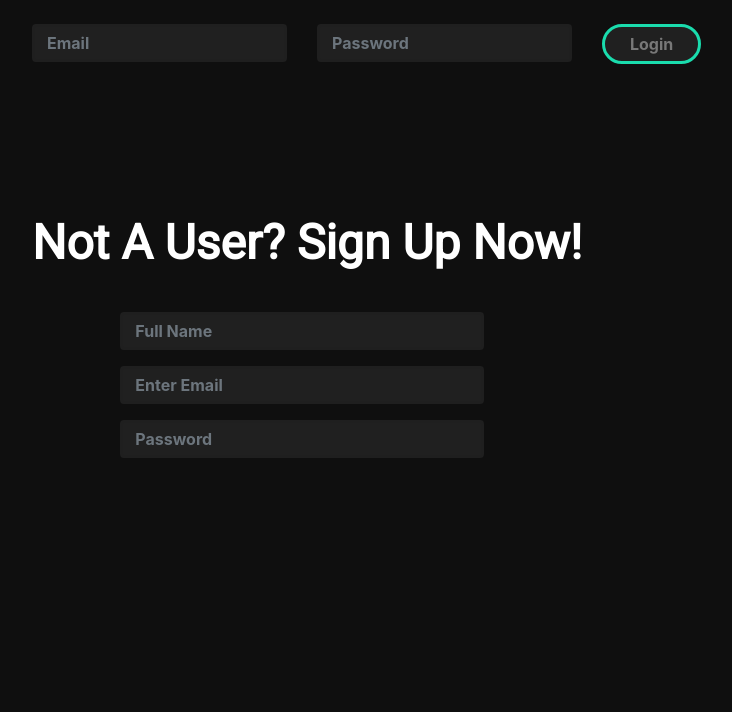
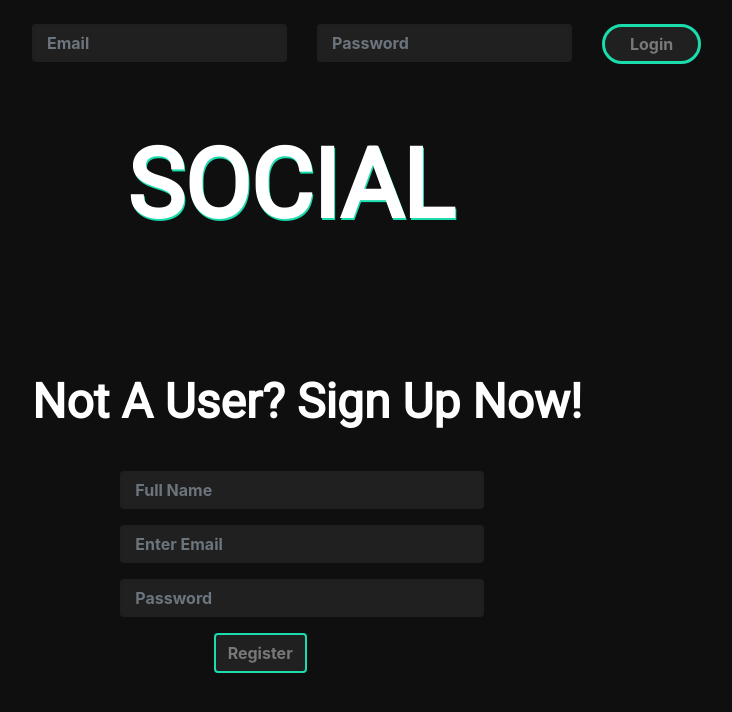
Before and after one commit to dallasclarke/social, a React (Create React App) app: page /login in a window 1280 px wide. Shown: the top 712 px of the page, without its empty margins (338-1070 px from the left). Built offline with nearby package versions, Linux system fonts and the light colour scheme.

Commit message:
Mostly finished with login page, started setting up redux & cleared some warnings

```diff
--- a/package.json
+++ b/package.json
@@ -14,6 +14,7 @@
     "react-redux": "^7.2.3",
     "react-scripts": "4.0.3",
     "redux": "^4.0.5",
+    "uuid": "^8.3.2",
     "web-vitals": "^1.0.1"
   },
   "scripts": {
--- a/src/App.js
+++ b/src/App.js
@@ -1,8 +1,7 @@
 import React from "react";
 
 import "./styles/App.scss";
-import { Container } from "react-bootstrap";
-import Login from "./components/Login";
+import Login from "./components/login/Login";
 
 function App() {
   return (
--- a/src/components/Login.js
+++ b/src/components/login/Login.js
@@ -11,16 +11,21 @@ function Login() {
         <Form className="form">
           <Row>
             <Col md={{ span: 3, offset: 3 }}>
-              <Form.Control placeholder="Email" id="inputs" />
+              <Form.Control placeholder="Email" className="inputs" />
             </Col>
             <Col md={3}>
-              <Form.Control type="password" placeholder="Password" id="inputs" />
+              <Form.Control type="password" placeholder="Password" className="inputs" />
             </Col>
             <Col md={3}>
               <Button id="login-button">Login</Button>
             </Col>
           </Row>
         </Form>
+        <Row>
+          <Col md={{offset: 4}}>
+            <h1 id="social">SOCIAL</h1>
+          </Col>
+        </Row>
       </Container>
       <RegisterCard />
     </div>
--- a/src/components/RegisterCard.js
+++ b/src/components/login/RegisterCard.js
@@ -1,6 +1,6 @@
 import React from "react";
 
-import { Container, Row, Col, Form } from "react-bootstrap";
+import { Container, Row, Col, Form, Button } from "react-bootstrap";
 
 function RegisterCard() {
   return (
@@ -14,25 +14,40 @@ function RegisterCard() {
         <Form className="register-form">
           <Form.Row>
             <Form.Group as={Col} md={{ span: 4, offset: 4 }}>
-              <Form.Control type="name" placeholder="Full Name" id="register-inputs" />
+              <Form.Control
+                type="name"
+                placeholder="Full Name"
+                id="register-inputs"
+              />
             </Form.Group>
           </Form.Row>
           <Form.Row>
             <Form.Group
               as={Col}
-              controlId="formGridEmail"
               md={{ span: 4, offset: 4 }}
             >
-              <Form.Control type="email" placeholder="Enter Email" id="register-inputs" />
+              <Form.Control
+                type="email"
+                placeholder="Enter Email"
+                id="register-inputs"
+              />
             </Form.Group>
           </Form.Row>
           <Form.Row>
             <Form.Group
               as={Col}
-              controlId="formGridPassword"
               md={{ span: 4, offset: 4 }}
             >
-              <Form.Control type="password" placeholder="Password" id="register-inputs" />
+              <Form.Control
+                type="password"
+                placeholder="Password"
+                id="register-inputs"
+              />
+            </Form.Group>
+          </Form.Row>
+          <Form.Row>
+            <Form.Group as={Col} md={{ offset: 5}}>
+              <Button id="register-button">Register</Button>
             </Form.Group>
           </Form.Row>
         </Form>
--- a/src/index.js
+++ b/src/index.js
@@ -1,13 +1,18 @@
-import React from 'react';
-import ReactDOM from 'react-dom';
-import App from './App';
-import reportWebVitals from './reportWebVitals';
+import React from "react";
+import ReactDOM from "react-dom";
+import App from "./App";
+import reportWebVitals from "./reportWebVitals";
+
+import store from "./store";
+import { Provider as ReduxProvider } from "react-redux";
 
 ReactDOM.render(
   <React.StrictMode>
-    <App />
+    <ReduxProvider store={store}>
+      <App />
+    </ReduxProvider>
   </React.StrictMode>,
-  document.getElementById('root')
+  document.getElementById("root")
 );
 
 // If you want to start measuring performance in your app, pass a function
--- /dev/null
+++ b/src/store/index.js
@@ -0,0 +1,18 @@
+import { createStore, combineReducers } from "redux";
+
+import user from "./user";
+
+const rootReducer = combineReducers({ user });
+
+const initialState = {
+    user: {},
+    posts: [],
+}
+
+const store = createStore(
+  rootReducer,
+  initialState,
+  window.__REDUX_DEVTOOLS_EXTENSION__ && window.__REDUX_DEVTOOLS_EXTENSION__()
+);
+
+export default store;
--- /dev/null
+++ b/src/store/user.js
@@ -0,0 +1,4 @@
+export default function(state = {}, action) {
+    console.log("user reducer");
+    return state;
+}
--- a/src/styles/_login.scss
+++ b/src/styles/_login.scss
@@ -1,29 +1,57 @@
-
-#inputs {
-    background: rgb(32, 32, 32);
+.form {
+  .inputs {
+    background-color: rgb(32, 32, 32);
     border: solid 3px #1f1f1f;
     margin-top: 1.5rem;
     font-weight: bold;
     color: #787878;
   }
-#inputs:focus {
-    border: solid 3px #1ADCAD;
+  .inputs:focus {
+    border: solid 3px #1adcad;
     outline: none;
+    background: rgb(32, 32, 32);
   }
+}
+// .inputs {
+//   background: rgb(32, 32, 32);
+//   border: solid 3px #1f1f1f;
+//   margin-top: 1.5rem;
+//   font-weight: bold;
+//   color: #787878;
+// }
+// .inputs:focus {
+//   border: solid 3px #1adcad;
+//   outline: none;
+// }
 
 #login-button {
   color: #787878;
   margin-top: 1.5rem;
-    border: solid 3px #1ADCAD;
+  border: solid 3px #1adcad;
   background: rgb(32, 32, 32);
   font-weight: bold;
   border-radius: 20px;
   padding: 5px 25px;
-    transition: all .6s ease;
-
+  transition: all 0.6s ease;
 }
 #login-button:hover {
-    background: #1ADCAD;
-    color:rgb(32, 32, 32);
+  background: #1adcad;
+  color: rgb(32, 32, 32);
   outline: none;
 }
+#login-button:focus {
+  box-shadow: none;
+  outline: none;
+}
+#login-button:active {
+  transform: scale(0.9);
+}
+
+#social {
+  margin-top: 4rem;
+  color: white;
+  font-weight: bold;
+  font-size: 6rem;
+  font-family: "Roboto";
+  text-shadow: 1px 2px #1adcad;
+}
--- a/src/styles/_register.scss
+++ b/src/styles/_register.scss
@@ -1,3 +1,8 @@
+
+.register-container {
+    // border: solid 0.5px #1ADCAD;
+    // padding: 50px;
+}
 
 #header {
     color: white;
@@ -20,3 +25,22 @@
 .register-form {
     margin-top: 2rem;
 }
+
+#register-button {
+    font-weight: bold;
+    background: rgb(32, 32, 32);
+    border: solid 2px #1ADCAD;
+    color: #787878;
+}
+#register-button:active {
+    transform: scale(0.98);
+
+}
+#register-button:focus {
+    outline: none;
+    box-shadow: none;
+}
+#register-button:hover {
+    background: #1ADCAD;
+    color:rgb(32, 32, 32);
+}
```
Also changed, not shown: src/components/feed/Feed.js (added), src/store/selectors.js (added), 1 other file (tests, documents, lock files or other folders). Lines whose indentation alone changed are shown as unchanged.
